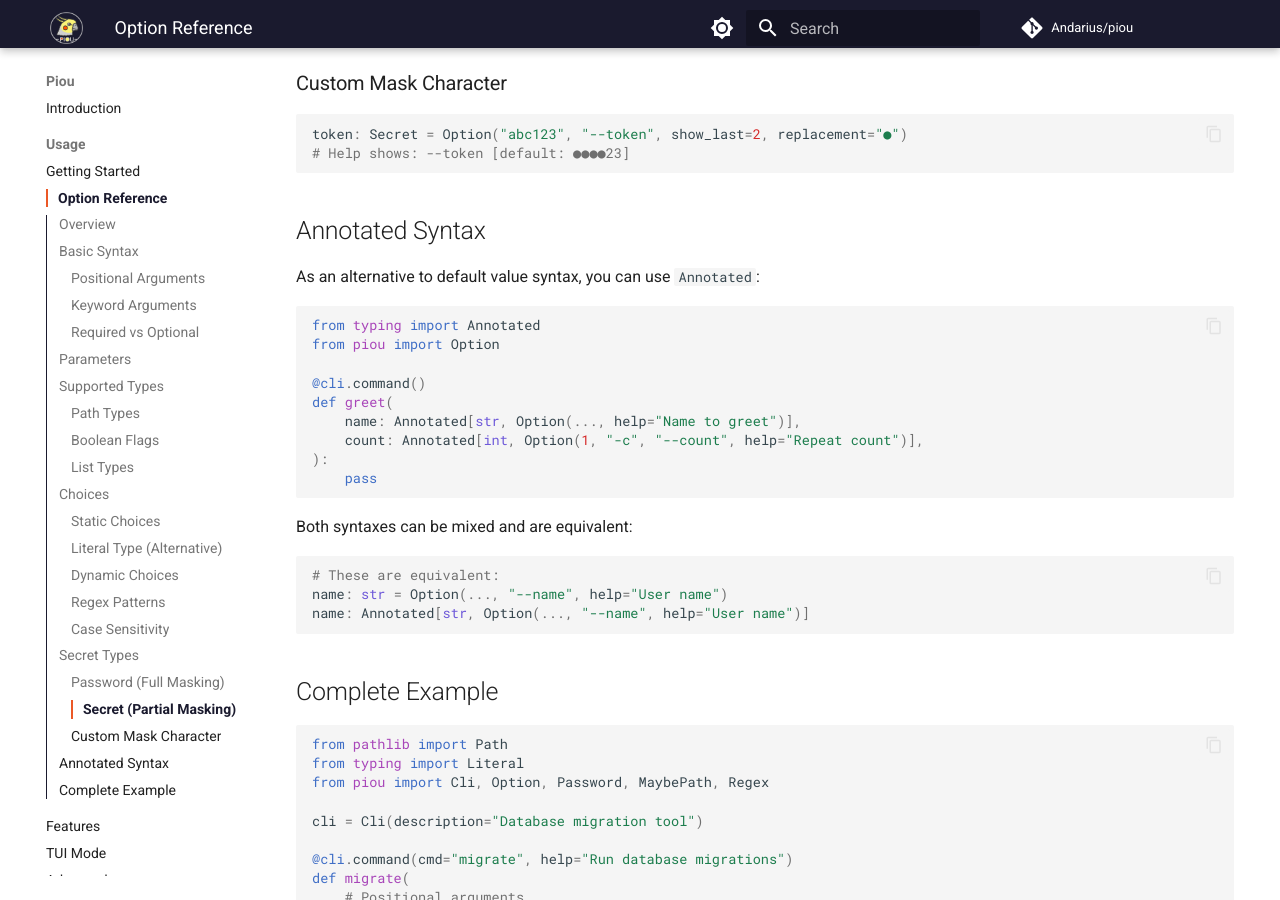
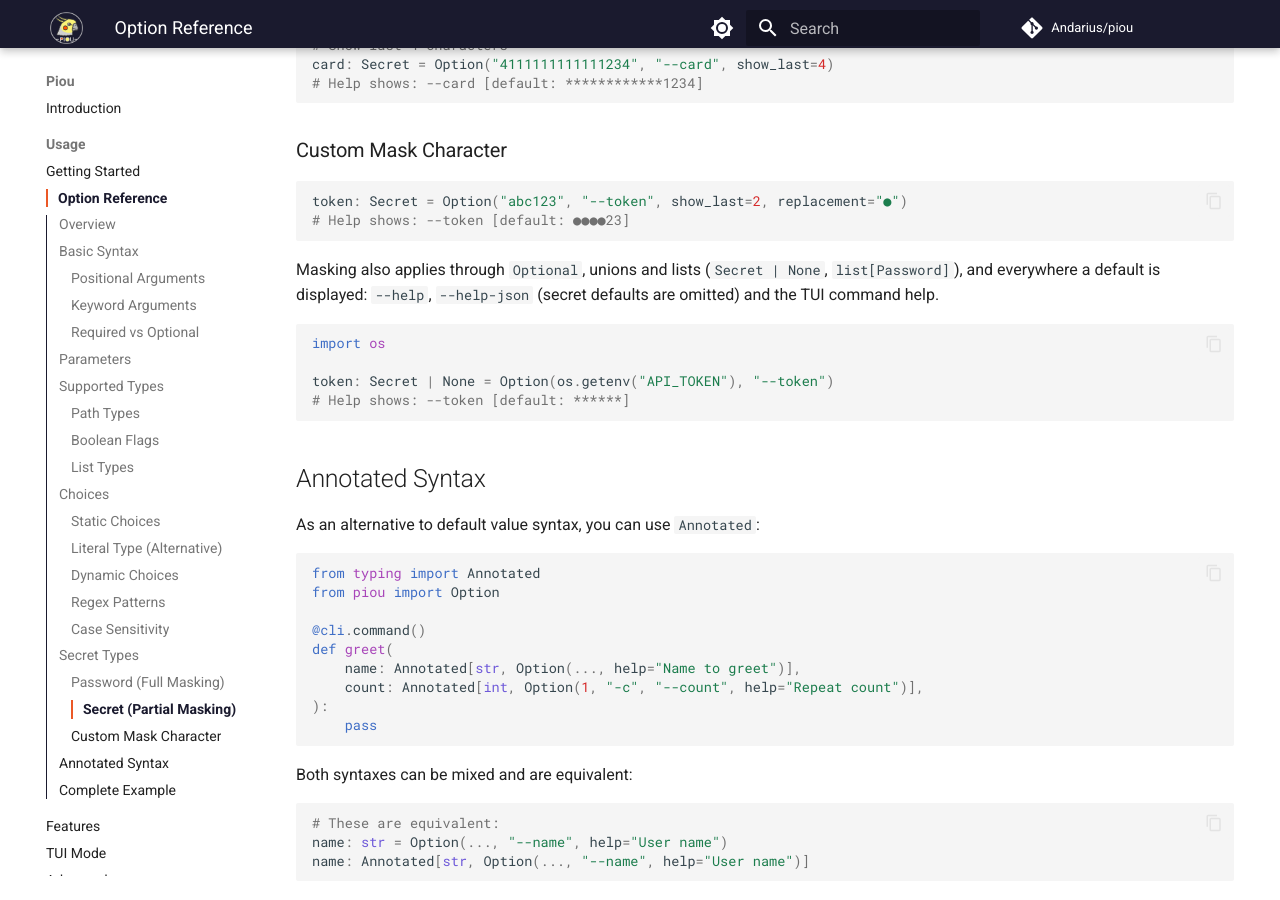
Before and after one commit to Andarius/piou, an MkDocs documentation site: the page built from docs/options.md, in a window 1280 px wide and 900 px high, scrolled down 5416 px. Built offline with MkDocs 1.6.1 and Material for MkDocs 9.7.7, drawn with Linux system fonts in a browser that asks for light colours; comment, search, counter and statistics services are not loaded; some of the changed text lies outside the part shown.

Commit message:
fix: mask wrapped secret defaults and neutralize untrusted help and completion output (#63)

````diff
--- a/docs/options.md
+++ b/docs/options.md
@@ -166,6 +166,9 @@
 env: str = Option(..., "--env", choices=fetch_envs)
 ```
 
+Choice values and defaults are shown as plain text: Rich markup (`[bold]`) is escaped and terminal control
+characters are stripped, so choices built from external data can't restyle the help or send escape sequences.
+
 ### Regex Patterns
 
 Use `Regex()` to allow values matching a pattern:
@@ -237,6 +240,16 @@
 # Help shows: --token [default: ●●●●23]
 ```
 
+Masking also applies through `Optional`, unions and lists (`Secret | None`, `list[Password]`), and everywhere a
+default is displayed: `--help`, `--help-json` (secret defaults are omitted) and the TUI command help.
+
+```python
+import os
+
+token: Secret | None = Option(os.getenv("API_TOKEN"), "--token")
+# Help shows: --token [default: ******]
+```
+
 ## Annotated Syntax
 
 As an alternative to default value syntax, you can use `Annotated`:
````
Also changed, not shown: docs/features.md (+3 -0 lines).
